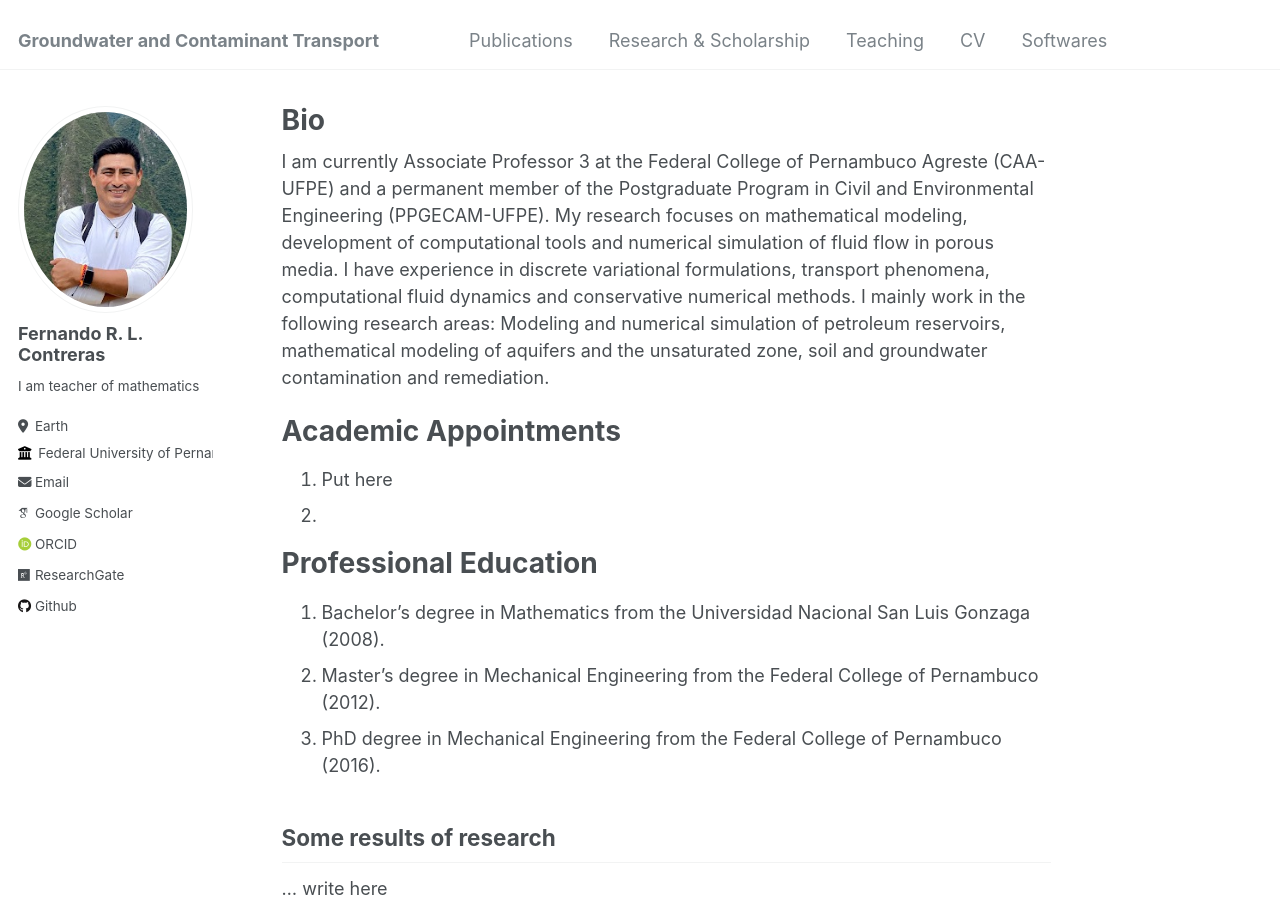
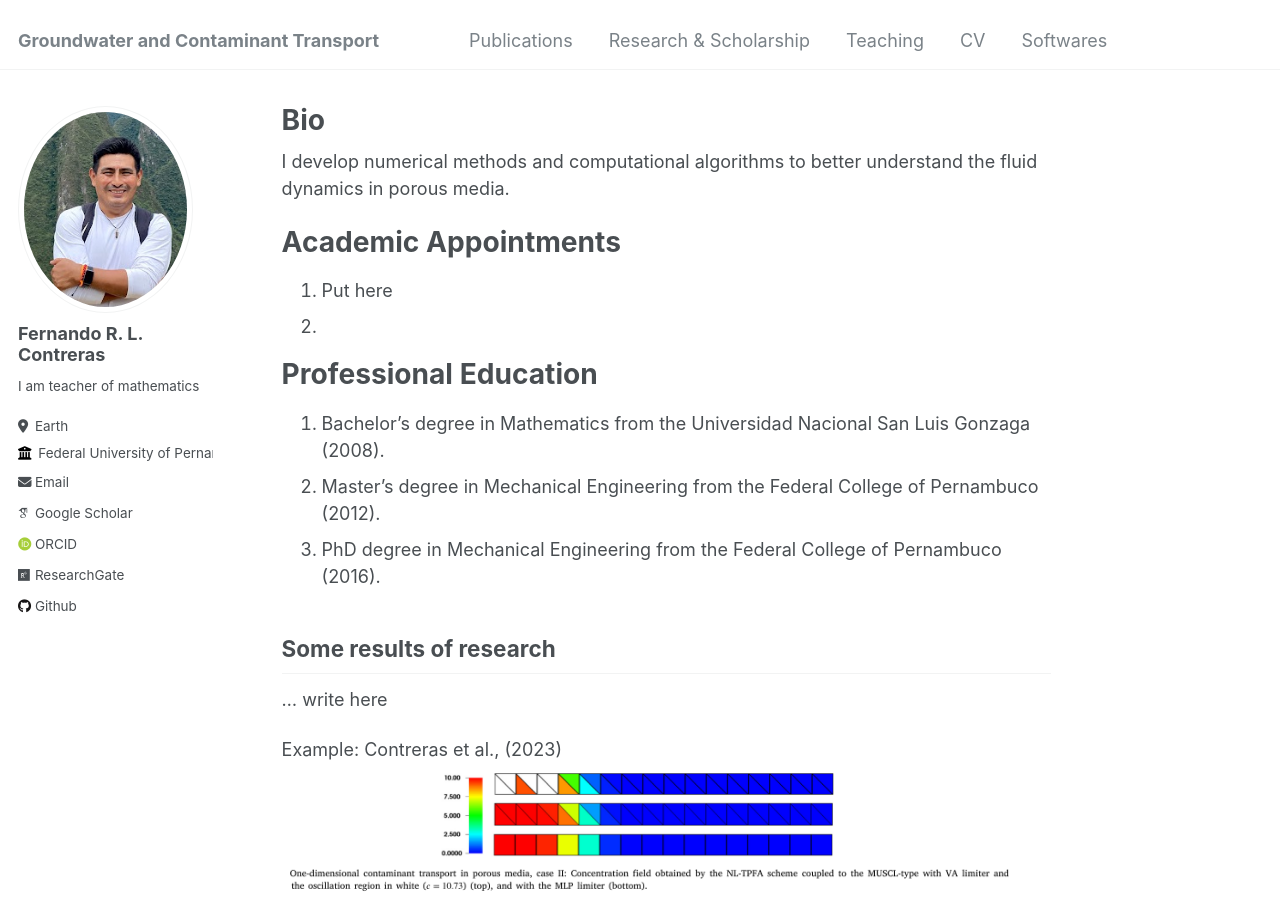
Before and after one commit to Feraul/Feraul.github.io, a Jekyll site: the page built from _pages/about.md, in a window 1280 px wide and 900 px high. Built offline with Jekyll 4.4.1, drawn with Linux system fonts in a browser that asks for light colours; some web fonts are replaced.

Commit message:
Update about.md

```diff
--- a/_pages/about.md
+++ b/_pages/about.md
@@ -7,7 +7,7 @@ redirect_from:
   - /about.html
 ---
 
-I am currently Associate Professor 3 at the Federal College of Pernambuco Agreste (CAA-UFPE) and a permanent member of the Postgraduate Program in Civil and Environmental Engineering (PPGECAM-UFPE). My research focuses on mathematical modeling, development of computational tools and numerical simulation of fluid flow in porous media. I have experience in discrete variational formulations, transport phenomena, computational fluid dynamics and conservative numerical methods. I mainly work in the following research areas: Modeling and numerical simulation of petroleum reservoirs, mathematical modeling of aquifers and the unsaturated zone, soil and groundwater contamination and remediation.
+I develop numerical methods and computational algorithms to better understand the fluid dynamics in porous media.
 
 Academic Appointments
 ======
```
